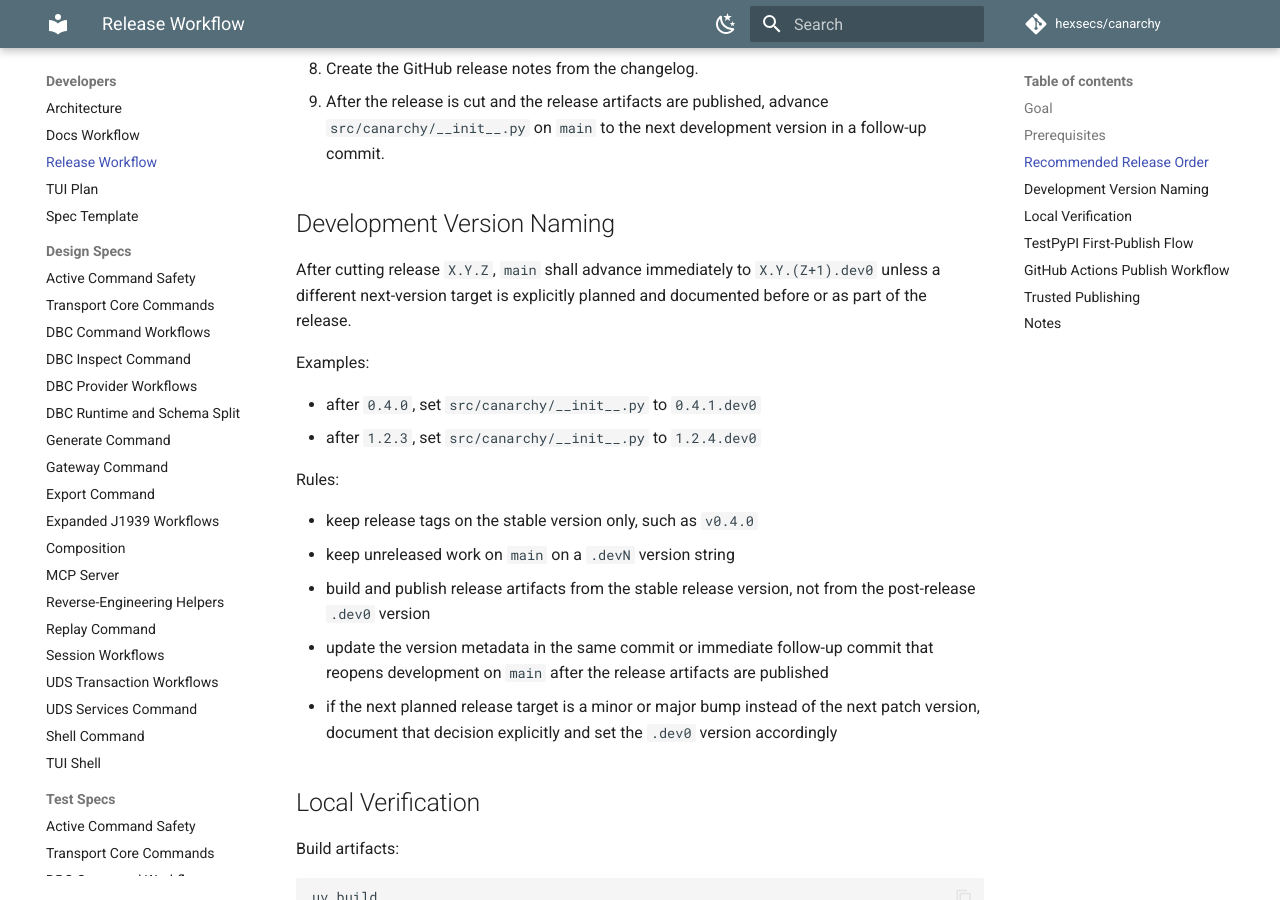
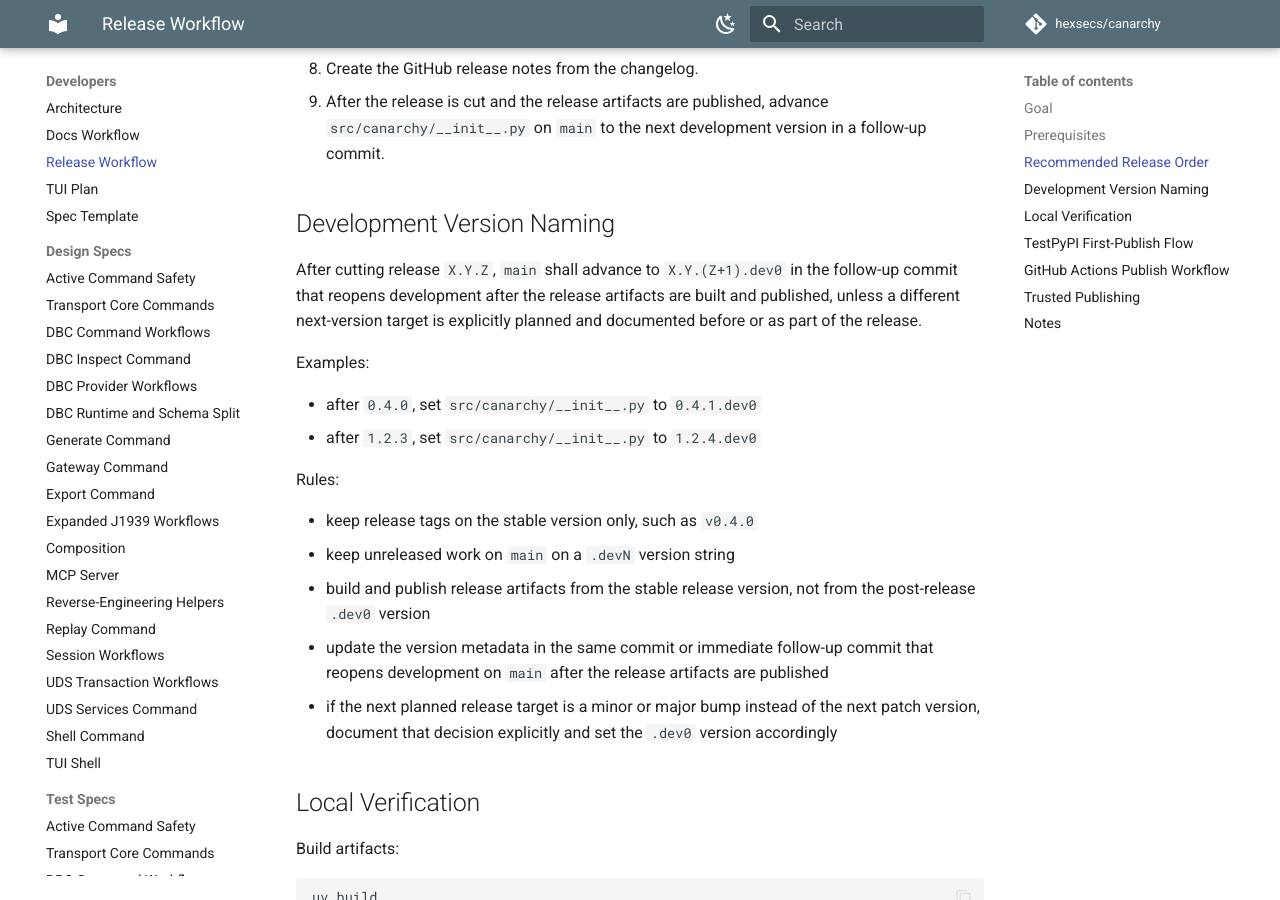
Before and after one commit to hexsecs/canarchy, an MkDocs documentation site: the page built from docs/release.md, in a window 1280 px wide and 900 px high, scrolled down 1083 px. Built offline with MkDocs 1.6.1 and Material for MkDocs 9.7.7, drawn with Linux system fonts in a browser that asks for light colours; comment, search, counter and statistics services are not loaded.

Commit message:
fix(release): align dev bump timing wording
Update the release doc so the post-release .dev0 policy matches the corrected build-and-publish order. Refs #186

```diff
--- a/docs/release.md
+++ b/docs/release.md
@@ -34,7 +34,7 @@ For the first public release, use TestPyPI first.
 
 ## Development Version Naming
 
-After cutting release `X.Y.Z`, `main` shall advance immediately to `X.Y.(Z+1).dev0` unless a different next-version target is explicitly planned and documented before or as part of the release.
+After cutting release `X.Y.Z`, `main` shall advance to `X.Y.(Z+1).dev0` in the follow-up commit that reopens development after the release artifacts are built and published, unless a different next-version target is explicitly planned and documented before or as part of the release.
 
 Examples:
 
```
